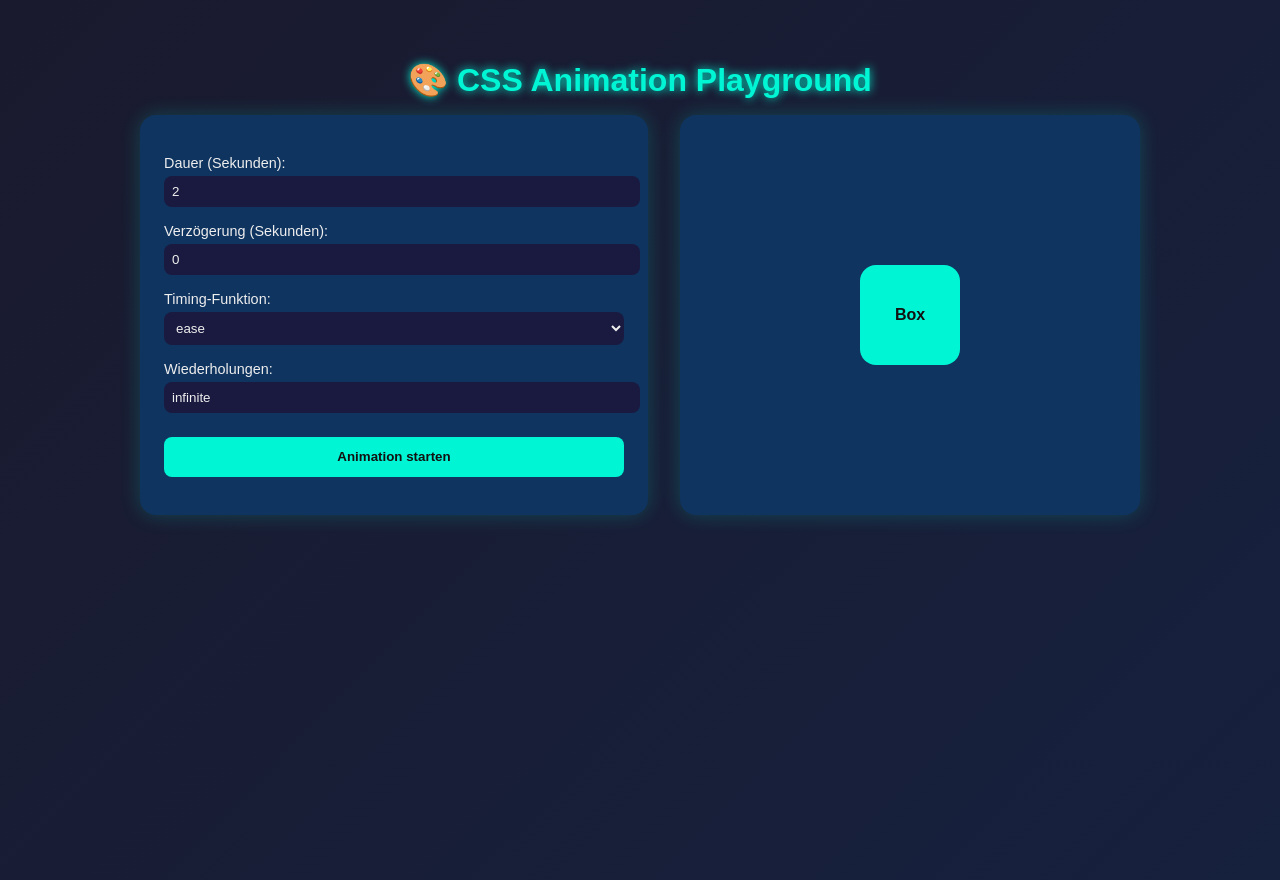
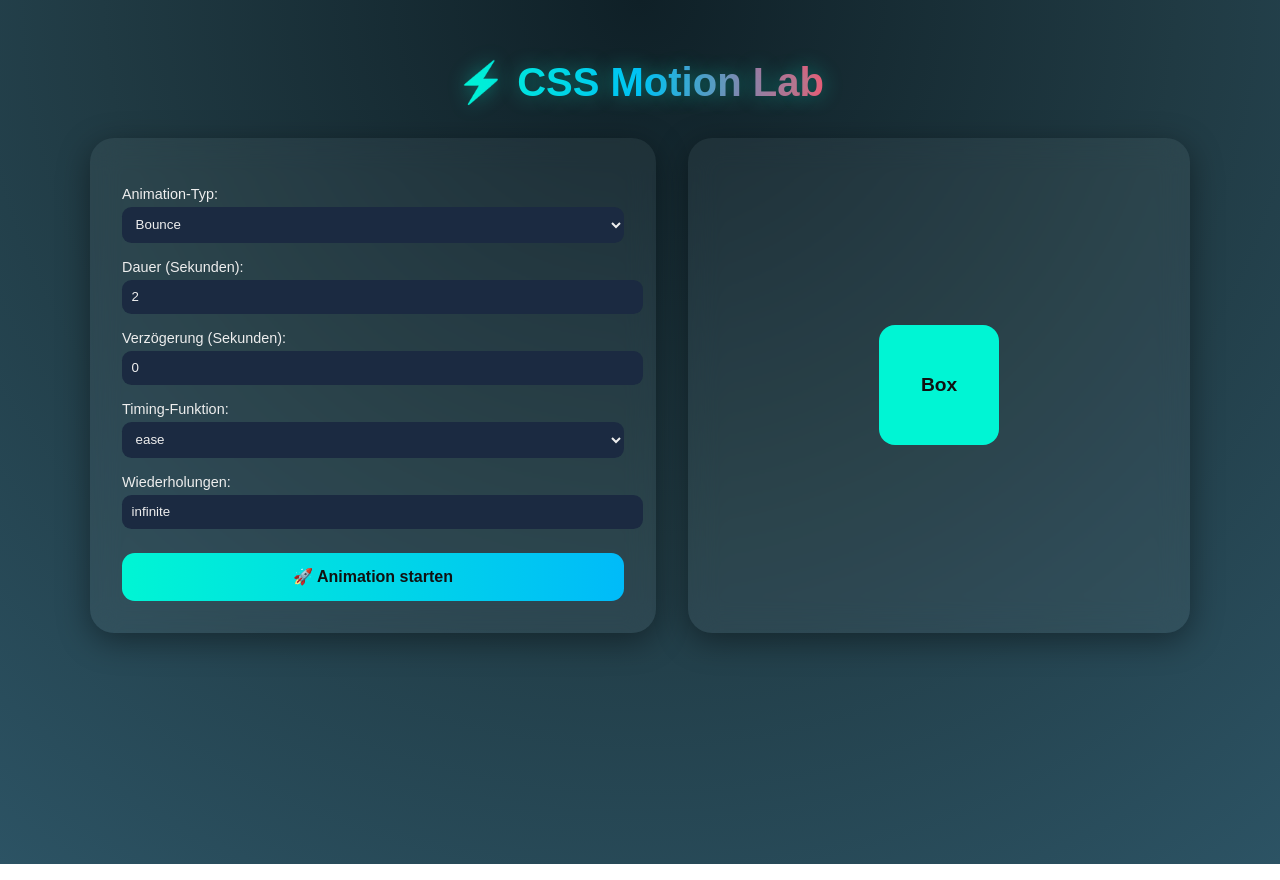
Before and after one commit to rbvisions/MotionBox, a plain HTML site: page index.html in a window 1280 px wide. Drawn offline with Linux system fonts and the light colour scheme.

Commit message:
Update index.html

```diff
--- a/index.html
+++ b/index.html
@@ -2,56 +2,80 @@
 <html lang="de">
 <head>
   <meta charset="UTF-8">
-  <title>MotionBox</title>
+  <title>CSS Motion Lab</title>
   <style>
     body {
-      font-family: Arial, sans-serif;
-      background: linear-gradient(135deg, #1a1a2e, #16213e);
+      font-family: "Poppins", sans-serif;
+      background: radial-gradient(circle at top, #0f2027, #203a43, #2c5364);
       color: #eee;
+      margin: 0;
       display: flex;
       flex-direction: column;
       align-items: center;
+      min-height: 100vh;
       padding: 2rem;
-      min-height: 100vh;
     }
 
     h1 {
-      margin-bottom: 1rem;
-      color: #00f5d4;
-      text-shadow: 0 0 10px #00f5d4;
+      font-size: 2.5rem;
+      margin-bottom: 2rem;
+      background: linear-gradient(90deg, #00f5d4, #00bbf9, #ff4d6d);
+      -webkit-background-clip: text;
+      -webkit-text-fill-color: transparent;
+      text-shadow: 0 0 20px rgba(0, 245, 212, 0.4);
     }
 
     .container {
       display: flex;
       gap: 2rem;
       width: 100%;
-      max-width: 1000px;
+      max-width: 1100px;
+      flex-wrap: wrap;
     }
 
     .controls {
       flex: 1;
-      background: #0f3460;
-      padding: 1.5rem;
-      border-radius: 1rem;
-      box-shadow: 0 0 20px rgba(0, 245, 212, 0.2);
+      backdrop-filter: blur(15px);
+      background: rgba(255, 255, 255, 0.05);
+      padding: 2rem;
+      border-radius: 1.5rem;
+      box-shadow: 0 8px 32px rgba(0, 0, 0, 0.4);
+      min-width: 280px;
     }
 
     .controls label {
       display: block;
       margin-top: 1rem;
       font-size: 0.9rem;
-      color: #eee;
     }
 
     .controls input,
     .controls select {
       width: 100%;
-      padding: 0.5rem;
+      padding: 0.6rem;
       margin-top: 0.3rem;
-      border-radius: 0.5rem;
+      border-radius: 0.6rem;
       border: none;
-      background: #1a1a40;
+      background: #1b2a41;
       color: #eee;
+    }
+
+    button {
+      margin-top: 1.5rem;
+      padding: 0.9rem 1.2rem;
+      width: 100%;
+      background: linear-gradient(90deg, #00f5d4, #00bbf9);
+      border: none;
+      border-radius: 0.8rem;
+      font-weight: bold;
+      font-size: 1rem;
+      cursor: pointer;
+      color: #111;
+      transition: transform 0.2s;
+    }
+
+    button:hover {
+      transform: scale(1.05);
     }
 
     .preview {
@@ -59,15 +83,16 @@
       display: flex;
       justify-content: center;
       align-items: center;
-      background: #0f3460;
-      border-radius: 1rem;
-      box-shadow: 0 0 20px rgba(0, 245, 212, 0.2);
+      backdrop-filter: blur(15px);
+      background: rgba(255, 255, 255, 0.05);
+      border-radius: 1.5rem;
+      box-shadow: 0 8px 32px rgba(0, 0, 0, 0.4);
       min-height: 400px;
     }
 
     .box {
-      width: 100px;
-      height: 100px;
+      width: 120px;
+      height: 120px;
       background: #00f5d4;
       border-radius: 1rem;
       display: flex;
@@ -75,19 +100,56 @@
       align-items: center;
       font-weight: bold;
       color: #111;
+      font-size: 1.2rem;
     }
 
-    @keyframes move {
-      0%   { transform: translateY(0) scale(1); background:#00f5d4; }
-      50%  { transform: translateY(-150px) scale(1.2); background:#ff4d6d; }
-      100% { transform: translateY(0) scale(1); background:#00f5d4; }
+    /* === Keyframes === */
+    @keyframes bounce {
+      0%, 100% { transform: translateY(0); }
+      50% { transform: translateY(-150px); }
+    }
+
+    @keyframes rotate {
+      from { transform: rotate(0deg); }
+      to { transform: rotate(360deg); }
+    }
+
+    @keyframes pulse {
+      0%, 100% { transform: scale(1); }
+      50% { transform: scale(1.3); }
+    }
+
+    @keyframes wiggle {
+      0%, 100% { transform: rotate(0deg); }
+      25% { transform: rotate(10deg); }
+      75% { transform: rotate(-10deg); }
+    }
+
+    @keyframes spin {
+      0% { transform: rotateY(0deg); }
+      100% { transform: rotateY(360deg); }
+    }
+
+    @keyframes slide {
+      0% { transform: translateX(-200px); opacity: 0; }
+      100% { transform: translateX(0); opacity: 1; }
     }
   </style>
 </head>
 <body>
-  <h1>🎨 CSS Animation Playground</h1>
+  <h1>⚡ CSS Motion Lab</h1>
   <div class="container">
     <div class="controls">
+      <label>Animation-Typ:
+        <select id="animationType">
+          <option value="bounce">Bounce</option>
+          <option value="rotate">Rotate</option>
+          <option value="pulse">Pulse</option>
+          <option value="wiggle">Wiggle</option>
+          <option value="spin">Spin 3D</option>
+          <option value="slide">Slide In</option>
+        </select>
+      </label>
       <label>Dauer (Sekunden):
         <input type="number" id="duration" value="2" min="0.1" step="0.1">
       </label>
@@ -106,17 +168,7 @@
       <label>Wiederholungen:
         <input type="text" id="iterations" value="infinite">
       </label>
-      <button id="apply" style="
-        margin-top:1.5rem;
-        padding:0.8rem 1.2rem;
-        background:#00f5d4;
-        border:none;
-        border-radius:0.5rem;
-        font-weight:bold;
-        cursor:pointer;
-        width:100%;
-        color:#111;
-      ">Animation starten</button>
+      <button id="apply">🚀 Animation starten</button>
     </div>
     <div class="preview">
       <div class="box">Box</div>
@@ -128,6 +180,7 @@
     const applyBtn = document.getElementById('apply');
 
     applyBtn.addEventListener('click', () => {
+      const animType = document.getElementById('animationType').value;
       const duration = document.getElementById('duration').value;
       const delay = document.getElementById('delay').value;
       const timing = document.getElementById('timing').value;
@@ -135,8 +188,8 @@
 
       // Reset animation
       box.style.animation = 'none';
-      void box.offsetWidth; // Trick to force reflow
-      box.style.animation = `move ${duration}s ${timing} ${delay}s ${iterations}`;
+      void box.offsetWidth; // reflow
+      box.style.animation = `${animType} ${duration}s ${timing} ${delay}s ${iterations}`;
     });
   </script>
 </body>
```
